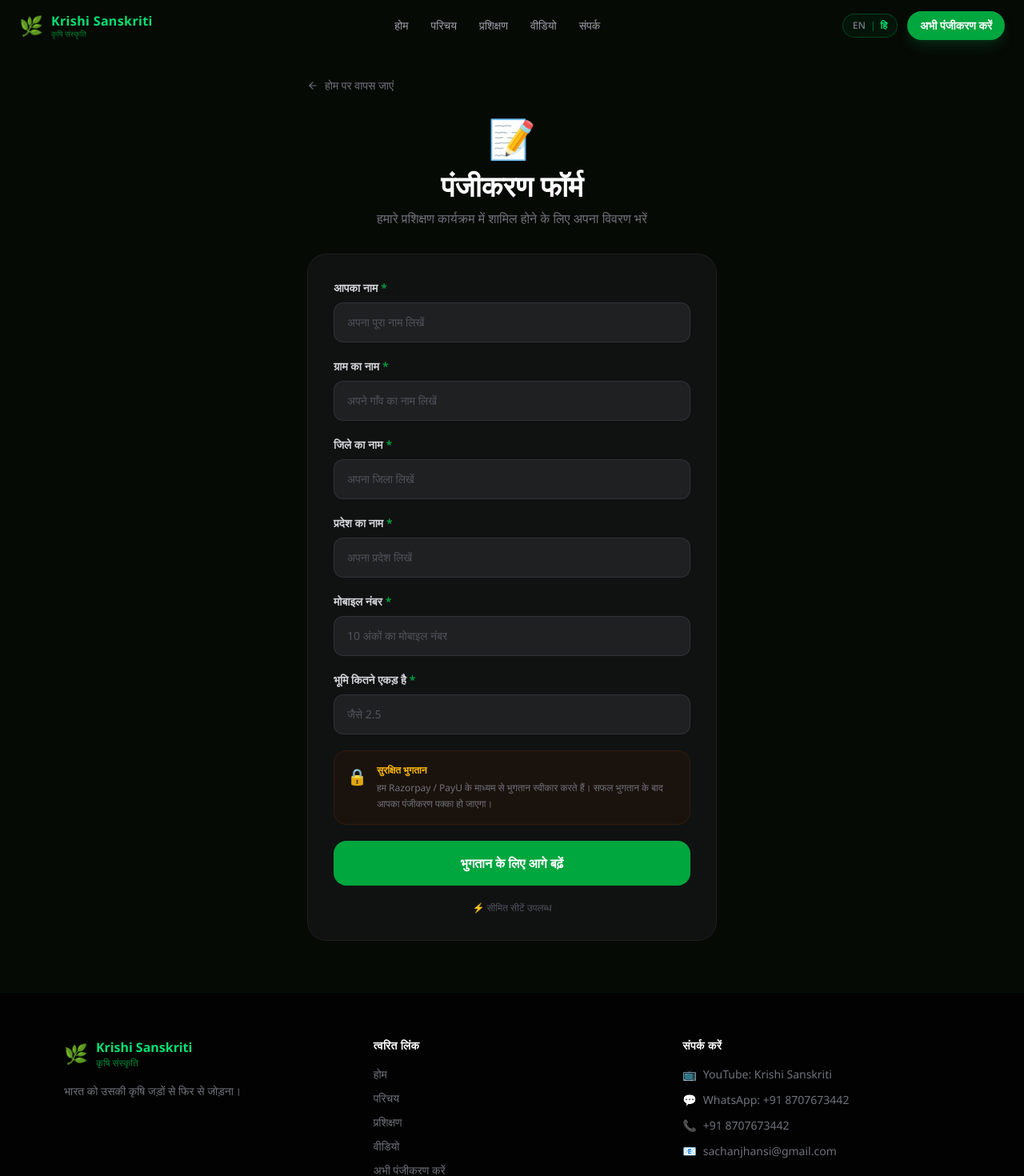
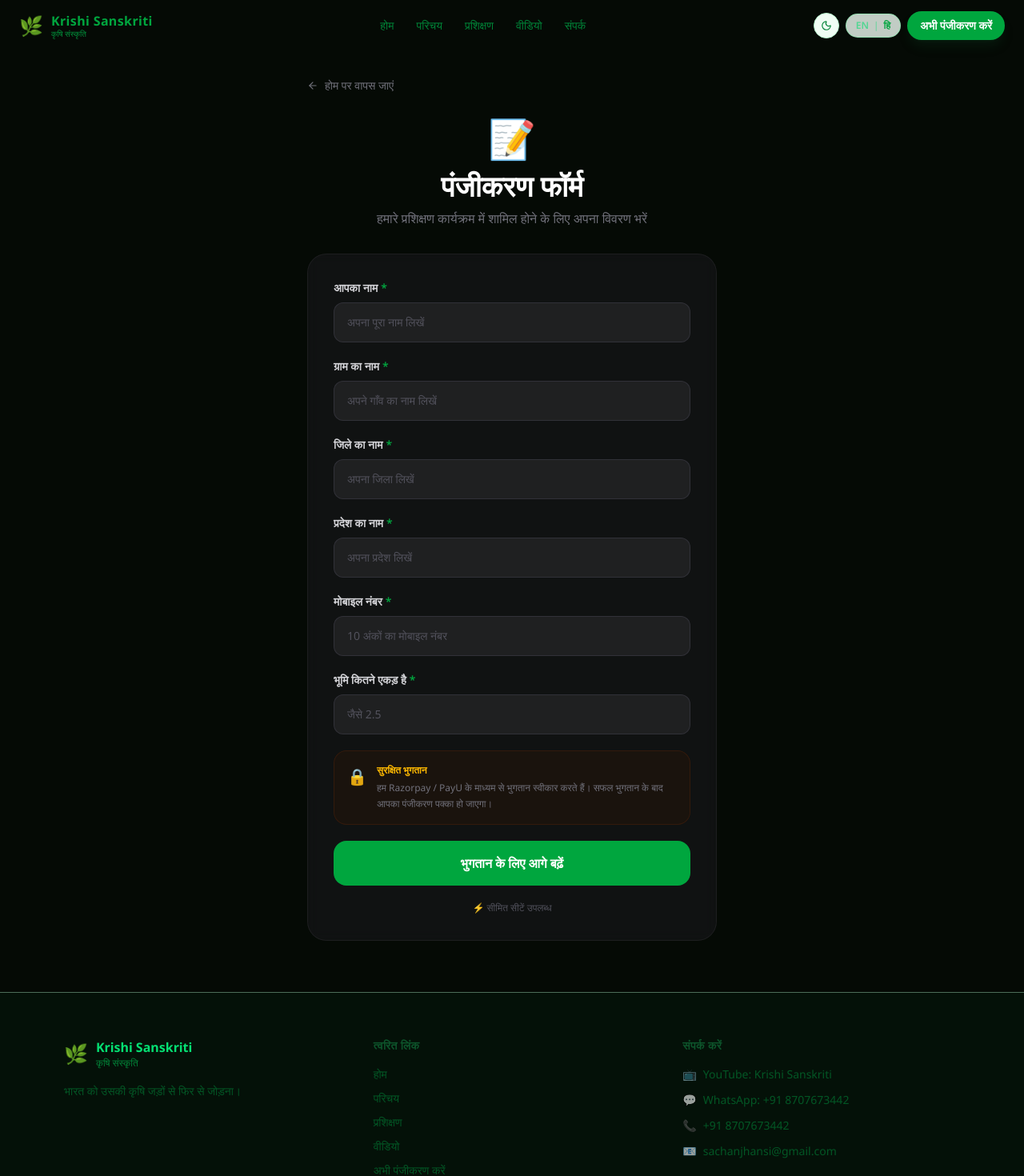
Before and after one commit to sachanakshat/krishisanskriti, a Next.js app: page /register in a window 1280 px wide. Shown: the top 1470 px of the page at 80% size. Built offline with nearby package versions, Linux system fonts and the light colour scheme.

Commit message:
Light theme as default with dark/light toggle; fix duplicate JSX in components

```diff
--- a/app/globals.css
+++ b/app/globals.css
@@ -4,14 +4,55 @@
   --font-sans: var(--font-noto-sans), "Noto Sans", sans-serif;
 }
 
+@variant dark (&:where(.dark, .dark *));
+
 * { box-sizing: border-box; }
 
 html { scroll-behavior: smooth; }
 
+/* Light theme (default) */
 body {
+  background-color: #f7fdf7;
+  color: #14532d;
+  font-family: var(--font-noto-sans), "Noto Sans", sans-serif;
+  transition: background-color 0.3s ease, color 0.3s ease;
+}
+
+/* Dark theme */
+html.dark body {
   background-color: #050a05;
   color: #f0fdf4;
-  font-family: var(--font-noto-sans), "Noto Sans", sans-serif;
+}
+
+/* Theme CSS variables */
+:root {
+  --bg-primary: #f7fdf7;
+  --bg-secondary: #ecfdf5;
+  --bg-card: rgba(220, 252, 231, 0.5);
+  --bg-card-hover: rgba(187, 247, 208, 0.4);
+  --border-card: rgba(134, 239, 172, 0.4);
+  --border-card-hover: rgba(74, 222, 128, 0.5);
+  --text-primary: #14532d;
+  --text-secondary: #166534;
+  --text-muted: #4b7a5e;
+  --text-faint: #86a899;
+  --nav-bg: rgba(240, 255, 244, 0.92);
+  --nav-border: rgba(134, 239, 172, 0.3);
+}
+
+html.dark {
+  --bg-primary: #050a05;
+  --bg-secondary: #09120a;
+  --bg-card: rgba(39, 39, 42, 0.6);
+  --bg-card-hover: rgba(39, 39, 42, 0.8);
+  --border-card: rgba(63, 63, 70, 0.6);
+  --border-card-hover: rgba(22, 101, 52, 0.6);
+  --text-primary: #f0fdf4;
+  --text-secondary: #bbf7d0;
+  --text-muted: #a1a1aa;
+  --text-faint: #52525b;
+  --nav-bg: rgba(0, 0, 0, 0.9);
+  --nav-border: rgba(22, 101, 52, 0.3);
 }
 
 .text-gradient-green {
--- a/app/providers.tsx
+++ b/app/providers.tsx
@@ -1,7 +1,12 @@
 "use client";
 
 import { LanguageProvider } from "@/contexts/LanguageContext";
+import { ThemeProvider } from "@/contexts/ThemeContext";
 
 export function Providers({ children }: { children: React.ReactNode }) {
-  return <LanguageProvider>{children}</LanguageProvider>;
+  return (
+    <ThemeProvider>
+      <LanguageProvider>{children}</LanguageProvider>
+    </ThemeProvider>
+  );
 }
--- a/components/Footer.tsx
+++ b/components/Footer.tsx
@@ -9,7 +9,7 @@ export default function Footer() {
   return (
     <footer
       id="contact"
-      className="bg-black/80 border-t border-green-900/20 py-14"
+      className="bg-green-950/20 dark:bg-black/80 border-t border-green-200/40 dark:border-green-900/20 py-14"
     >
       <div className="max-w-6xl mx-auto px-4">
         <div className="grid sm:grid-cols-2 md:grid-cols-3 gap-10 mb-10">
@@ -24,14 +24,14 @@ export default function Footer() {
                 <span className="text-green-700 text-xs">कृषि संस्कृति</span>
               </div>
             </div>
-            <p className="text-zinc-500 text-sm leading-relaxed max-w-xs">
+            <p className="text-green-700/60 dark:text-zinc-500 text-sm leading-relaxed max-w-xs">
               {t.footer.tagline}
             </p>
           </div>
 
           {/* Quick links */}
           <div>
-            <h4 className="text-white font-bold mb-4 text-sm tracking-wide uppercase">
+            <h4 className="text-green-900 dark:text-white font-bold mb-4 text-sm tracking-wide uppercase">
               {t.footer.links}
             </h4>
             <div className="flex flex-col gap-2.5">
@@ -45,7 +45,7 @@ export default function Footer() {
                 <Link
                   key={link.href}
                   href={link.href}
-                  className="text-zinc-500 hover:text-green-400 text-sm transition-colors duration-200"
+                  className="text-green-700/60 dark:text-zinc-500 hover:text-green-600 dark:hover:text-green-400 text-sm transition-colors duration-200"
                 >
                   {link.label}
                 </Link>
@@ -55,41 +55,25 @@ export default function Footer() {
 
           {/* Contact */}
           <div>
-            <h4 className="text-white font-bold mb-4 text-sm tracking-wide uppercase">
+            <h4 className="text-green-900 dark:text-white font-bold mb-4 text-sm tracking-wide uppercase">
               {t.footer.contact}
             </h4>
             <div className="flex flex-col gap-3 text-sm">
-              <a
-                href="https://www.youtube.com/@Krishisanskritiofficial"
-                target="_blank"
-                rel="noopener noreferrer"
-                className="flex items-center gap-2 text-zinc-500 hover:text-red-400 transition-colors"
-              >
-                <span>📺</span>
-                <span>YouTube: Krishi Sanskriti</span>
+              <a href="https://www.youtube.com/@Krishisanskritiofficial" target="_blank" rel="noopener noreferrer"
+                className="flex items-center gap-2 text-green-700/60 dark:text-zinc-500 hover:text-red-500 dark:hover:text-red-400 transition-colors">
+                <span>📺</span><span>YouTube: Krishi Sanskriti</span>
               </a>
-              <a
-                href="https://wa.me/918707673442"
-                target="_blank"
-                rel="noopener noreferrer"
-                className="flex items-center gap-2 text-zinc-500 hover:text-green-400 transition-colors"
-              >
-                <span>💬</span>
-                <span>WhatsApp: +91 8707673442</span>
+              <a href="https://wa.me/918707673442" target="_blank" rel="noopener noreferrer"
+                className="flex items-center gap-2 text-green-700/60 dark:text-zinc-500 hover:text-green-600 dark:hover:text-green-400 transition-colors">
+                <span>💬</span><span>WhatsApp: +91 8707673442</span>
               </a>
-              <a
-                href="tel:+918707673442"
-                className="flex items-center gap-2 text-zinc-500 hover:text-green-400 transition-colors"
-              >
-                <span>📞</span>
-                <span>+91 8707673442</span>
+              <a href="tel:+918707673442"
+                className="flex items-center gap-2 text-green-700/60 dark:text-zinc-500 hover:text-green-600 dark:hover:text-green-400 transition-colors">
+                <span>📞</span><span>+91 8707673442</span>
               </a>
-              <a
-                href="mailto:sachanjhansi@gmail.com"
-                className="flex items-center gap-2 text-zinc-500 hover:text-green-400 transition-colors"
-              >
-                <span>📧</span>
-                <span>sachanjhansi@gmail.com</span>
+              <a href="mailto:sachanjhansi@gmail.com"
+                className="flex items-center gap-2 text-green-700/60 dark:text-zinc-500 hover:text-green-600 dark:hover:text-green-400 transition-colors">
+                <span>📧</span><span>sachanjhansi@gmail.com</span>
               </a>
             </div>
           </div>
@@ -115,9 +99,9 @@ export default function Footer() {
         </div>
 
         {/* Bottom bar */}
-        <div className="border-t border-zinc-900 pt-6 flex flex-col sm:flex-row items-center justify-between gap-3">
-          <p className="text-zinc-600 text-xs">{t.footer.copyright}</p>
-          <div className="flex items-center gap-4 text-zinc-700 text-xs">
+        <div className="border-t border-green-200/40 dark:border-zinc-900 pt-6 flex flex-col sm:flex-row items-center justify-between gap-3">
+          <p className="text-green-600/50 dark:text-zinc-600 text-xs">{t.footer.copyright}</p>
+          <div className="flex items-center gap-4 text-green-500/40 dark:text-zinc-700 text-xs">
             <span>Made with 💚 for India&apos;s Farmers</span>
           </div>
         </div>
--- a/components/Navbar.tsx
+++ b/components/Navbar.tsx
@@ -2,11 +2,13 @@
 
 import { useState, useEffect } from "react";
 import Link from "next/link";
-import { Menu, X } from "lucide-react";
+import { Menu, X, Sun, Moon } from "lucide-react";
 import { useLanguage } from "@/contexts/LanguageContext";
+import { useTheme } from "@/contexts/ThemeContext";
 
 export default function Navbar() {
   const { t, lang, toggleLang } = useLanguage();
+  const { theme, toggleTheme } = useTheme();
   const [isOpen, setIsOpen] = useState(false);
   const [scrolled, setScrolled] = useState(false);
 
@@ -24,11 +26,15 @@ export default function Navbar() {
     { href: "#contact", label: t.nav.contact },
   ];
 
+  const isDark = theme === "dark";
+
   return (
     <nav
       className={`fixed top-0 left-0 right-0 z-50 transition-all duration-500 ${
         scrolled
-          ? "bg-black/90 backdrop-blur-xl border-b border-green-900/30 shadow-lg shadow-black/50"
+          ? isDark
+            ? "bg-black/90 backdrop-blur-xl border-b border-green-900/30 shadow-lg shadow-black/50"
+            : "bg-white/90 backdrop-blur-xl border-b border-green-200/60 shadow-lg shadow-green-100/40"
           : "bg-transparent"
       }`}
     >
@@ -40,10 +46,10 @@ export default function Navbar() {
               🌿
             </span>
             <div className="flex flex-col leading-none">
-              <span className="text-green-400 font-bold text-base leading-tight tracking-wide">
+              <span className="text-green-600 dark:text-green-400 font-bold text-base leading-tight tracking-wide">
                 Krishi Sanskriti
               </span>
-              <span className="text-green-600/70 text-[10px] leading-tight">
+              <span className="text-green-500/70 dark:text-green-600/70 text-[10px] leading-tight">
                 कृषि संस्कृति
               </span>
             </div>
@@ -55,7 +61,7 @@ export default function Navbar() {
               <Link
                 key={link.href}
                 href={link.href}
-                className="text-zinc-400 hover:text-green-400 transition-colors duration-200 text-sm font-medium"
+                className="text-green-700 dark:text-zinc-400 hover:text-green-600 dark:hover:text-green-400 transition-colors duration-200 text-sm font-medium"
               >
                 {link.label}
               </Link>
@@ -63,38 +69,32 @@ export default function Navbar() {
           </div>
 
           {/* Right actions */}
-          <div className="flex items-center gap-3">
+          <div className="flex items-center gap-2">
+            {/* Theme Toggle */}
+            <button
+              onClick={toggleTheme}
+              className="p-2 rounded-full border border-green-200 dark:border-green-800/60 bg-green-50 dark:bg-green-950/30 text-green-700 dark:text-green-400 hover:bg-green-100 dark:hover:bg-green-900/40 transition-all duration-200"
+              aria-label="Toggle theme"
+              title={isDark ? "Switch to light mode" : "Switch to dark mode"}
+            >
+              {isDark ? <Sun size={14} /> : <Moon size={14} />}
+            </button>
+
             {/* Language Toggle */}
             <button
               onClick={toggleLang}
-              className="flex items-center gap-1.5 px-3 py-1.5 rounded-full border border-green-800/60 bg-green-950/30 text-xs font-semibold hover:bg-green-900/40 hover:border-green-600/60 transition-all duration-200"
+              className="flex items-center gap-1.5 px-3 py-1.5 rounded-full border border-green-300/60 dark:border-green-800/60 bg-green-50/80 dark:bg-green-950/30 text-xs font-semibold hover:bg-green-100 dark:hover:bg-green-900/40 hover:border-green-400/60 dark:hover:border-green-600/60 transition-all duration-200"
               aria-label="Toggle Language"
             >
-              <span
-                className={
-                  lang === "en"
-                    ? "text-green-400"
-                    : "text-zinc-500"
-                }
-              >
-                EN
-              </span>
-              <span className="text-green-800">|</span>
-              <span
-                className={
-                  lang === "hi"
-                    ? "text-green-400"
-                    : "text-zinc-500"
-                }
-              >
-                हि
-              </span>
+              <span className={lang === "en" ? "text-green-600 dark:text-green-400" : "text-green-400/60 dark:text-zinc-500"}>EN</span>
+              <span className="text-green-400/40 dark:text-green-800">|</span>
+              <span className={lang === "hi" ? "text-green-600 dark:text-green-400" : "text-green-400/60 dark:text-zinc-500"}>हि</span>
             </button>
 
             {/* CTA — desktop */}
             <Link
               href="/register"
-              className="hidden md:inline-flex items-center gap-1.5 px-4 py-2 bg-green-600 hover:bg-green-500 text-white text-sm font-semibold rounded-full transition-all duration-200 shadow-lg shadow-green-900/40"
+              className="hidden md:inline-flex items-center gap-1.5 px-4 py-2 bg-green-600 hover:bg-green-500 text-white text-sm font-semibold rounded-full transition-all duration-200 shadow-lg shadow-green-900/20 dark:shadow-green-900/40"
             >
               {t.nav.register}
             </Link>
@@ -102,7 +102,7 @@ export default function Navbar() {
             {/* Hamburger — mobile */}
             <button
               onClick={() => setIsOpen(!isOpen)}
-              className="md:hidden p-1.5 text-zinc-400 hover:text-white transition-colors"
+              className="md:hidden p-1.5 text-green-700 dark:text-zinc-400 hover:text-green-600 dark:hover:text-white transition-colors"
               aria-label="Toggle menu"
             >
               {isOpen ? <X size={20} /> : <Menu size={20} />}
@@ -112,14 +112,14 @@ export default function Navbar() {
 
         {/* Mobile Dropdown */}
         {isOpen && (
-          <div className="md:hidden bg-black/95 backdrop-blur-xl border-t border-green-900/20 py-5 px-2">
+          <div className="md:hidden bg-white/97 dark:bg-black/95 backdrop-blur-xl border-t border-green-200/40 dark:border-green-900/20 py-5 px-2">
             <div className="flex flex-col gap-1">
               {navLinks.map((link) => (
                 <Link
                   key={link.href}
                   href={link.href}
                   onClick={() => setIsOpen(false)}
-                  className="text-zinc-300 hover:text-green-400 hover:bg-green-950/30 px-4 py-3 rounded-xl transition-all text-base"
+                  className="text-green-800 dark:text-zinc-300 hover:text-green-600 dark:hover:text-green-400 hover:bg-green-50 dark:hover:bg-green-950/30 px-4 py-3 rounded-xl transition-all text-base"
                 >
                   {link.label}
                 </Link>
--- /dev/null
+++ b/contexts/ThemeContext.tsx
@@ -0,0 +1,48 @@
+"use client";
+
+import { createContext, useContext, useState, useEffect, ReactNode } from "react";
+
+type Theme = "light" | "dark";
+
+type ThemeContextType = {
+  theme: Theme;
+  toggleTheme: () => void;
+};
+
+const ThemeContext = createContext<ThemeContextType | null>(null);
+
+export function ThemeProvider({ children }: { children: ReactNode }) {
+  const [theme, setTheme] = useState<Theme>("light");
+
+  useEffect(() => {
+    const saved = localStorage.getItem("ks-theme") as Theme | null;
+    if (saved === "dark" || saved === "light") {
+      setTheme(saved);
+      document.documentElement.classList.toggle("dark", saved === "dark");
+    } else {
+      // default: light
+      document.documentElement.classList.remove("dark");
+    }
+  }, []);
+
+  const toggleTheme = () => {
+    setTheme((prev) => {
+      const next = prev === "light" ? "dark" : "light";
+      localStorage.setItem("ks-theme", next);
+      document.documentElement.classList.toggle("dark", next === "dark");
+      return next;
+    });
+  };
+
+  return (
+    <ThemeContext.Provider value={{ theme, toggleTheme }}>
+      {children}
+    </ThemeContext.Provider>
+  );
+}
+
+export function useTheme() {
+  const ctx = useContext(ThemeContext);
+  if (!ctx) throw new Error("useTheme must be used within ThemeProvider");
+  return ctx;
+}
```
Also changed, not shown: components/CtaSection.tsx (+8 -10 lines), components/HeroSection.tsx (+20 -46 lines), components/PillarsSection.tsx (+11 -17 lines), components/StatsSection.tsx (+3 -6 lines), components/TrainingSection.tsx (+20 -46 lines), components/VideosSection.tsx (+5 -5 lines), translations/index.ts (+8 -8 lines).
